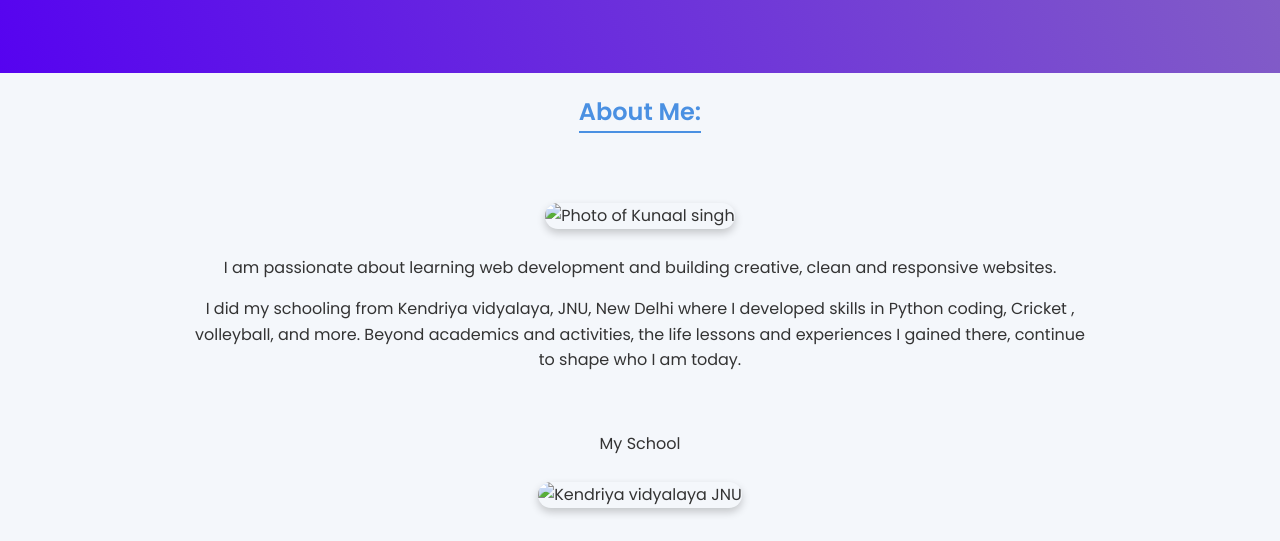
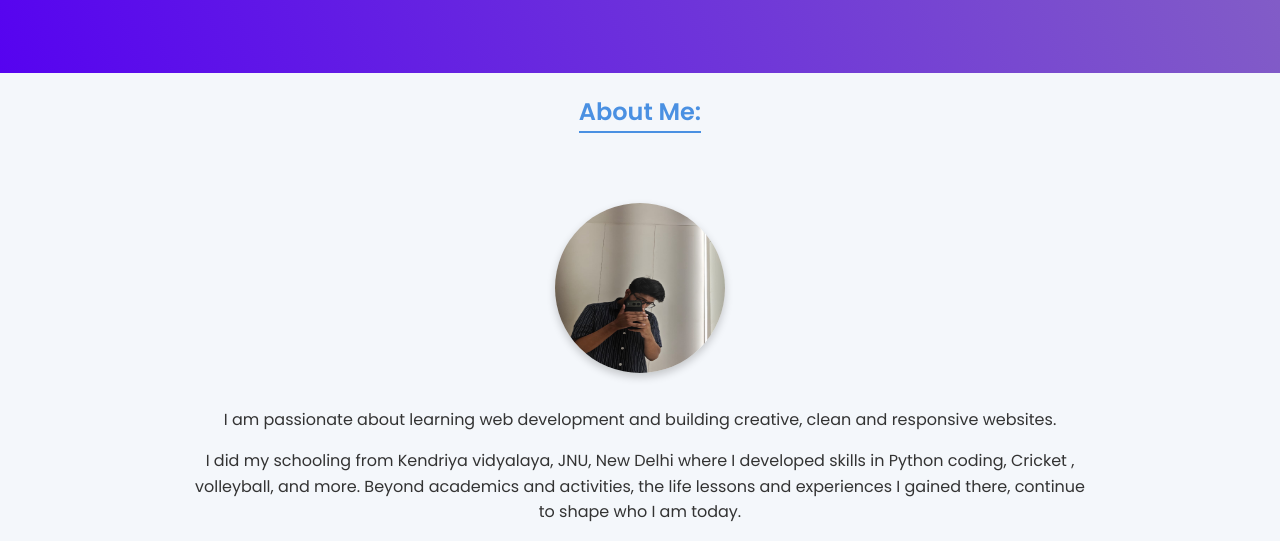
Before and after one commit to kunaal1007/Portfolio-Krmu, a plain HTML site: page index.html in a window 1280 px wide. Shown: the part 259-800 px from the top of the page. Drawn offline with Linux system fonts and the light colour scheme.

Commit message:
Update index.html

```diff
--- a/index.html
+++ b/index.html
@@ -45,7 +45,7 @@
         <h2 id="aboutme">About Me:</h2>
         <!-- ABOUT SECTION -->
         <section id="about">
-            <img src="./public/img/k1.jpg" alt="Photo of Kunaal singh" width="170" height="170">
+            <img src="./k1.jpg" alt="Photo of Kunaal singh" width="170" height="170">
             <br>
             <p>I am passionate about learning web development and building creative, clean and responsive websites.</p>
             <p>I did my schooling from Kendriya vidyalaya, JNU, New Delhi
@@ -55,7 +55,7 @@
             </p>
             <br>
             <p>My School</p>
-            <img src="./public/img/k.jpg" alt="Kendriya vidyalaya JNU" width="300">
+            <img src="./k.jpg" alt="Kendriya vidyalaya JNU" width="300">
         </section>
 
         <!-- PROJECTS SECTION -->
@@ -131,4 +131,5 @@
     </main>
     <button id="back-to-top" onclick="window.scrollTo({top:0, behavior:'smooth'});">↑</button>
 </body>
+
 </html>
```
